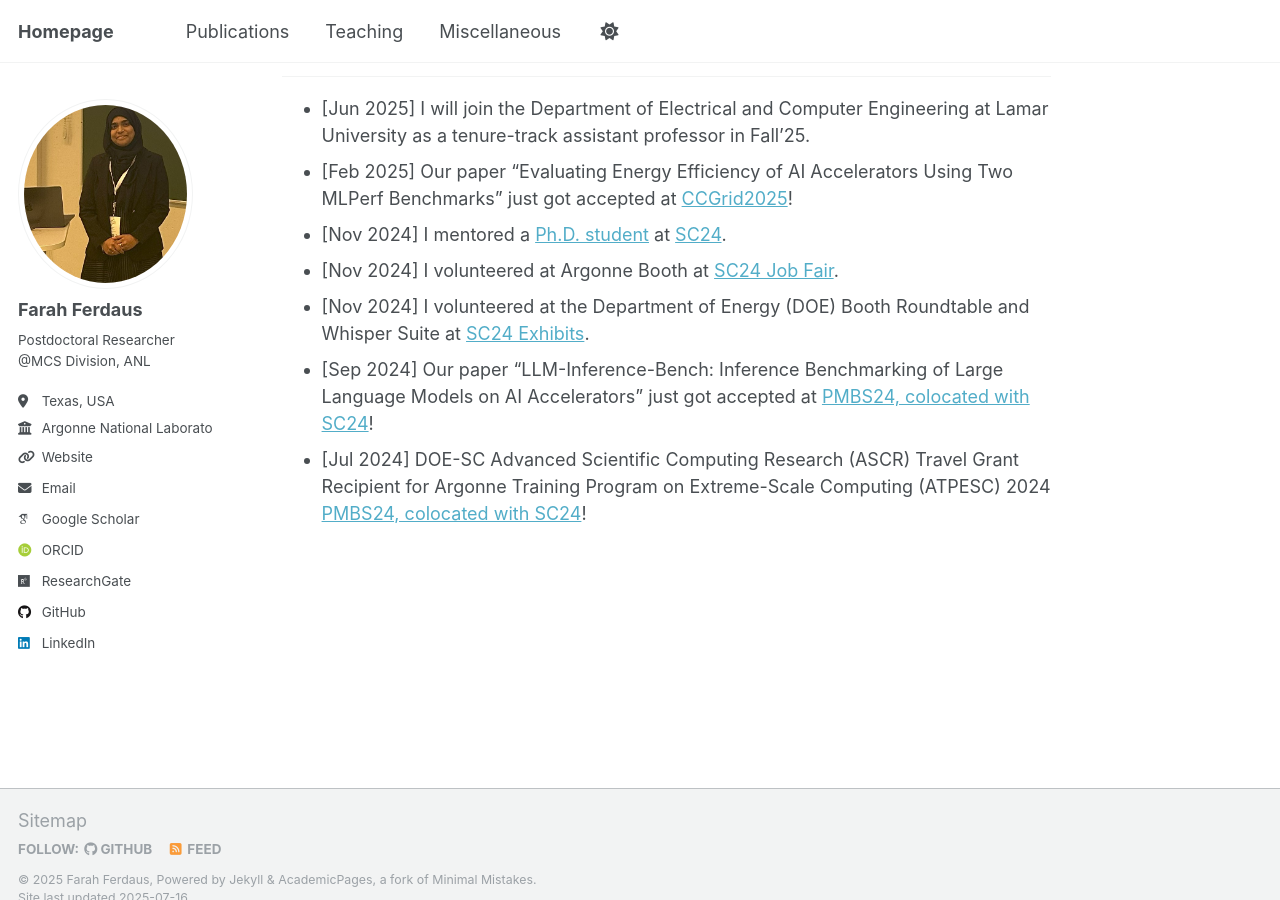
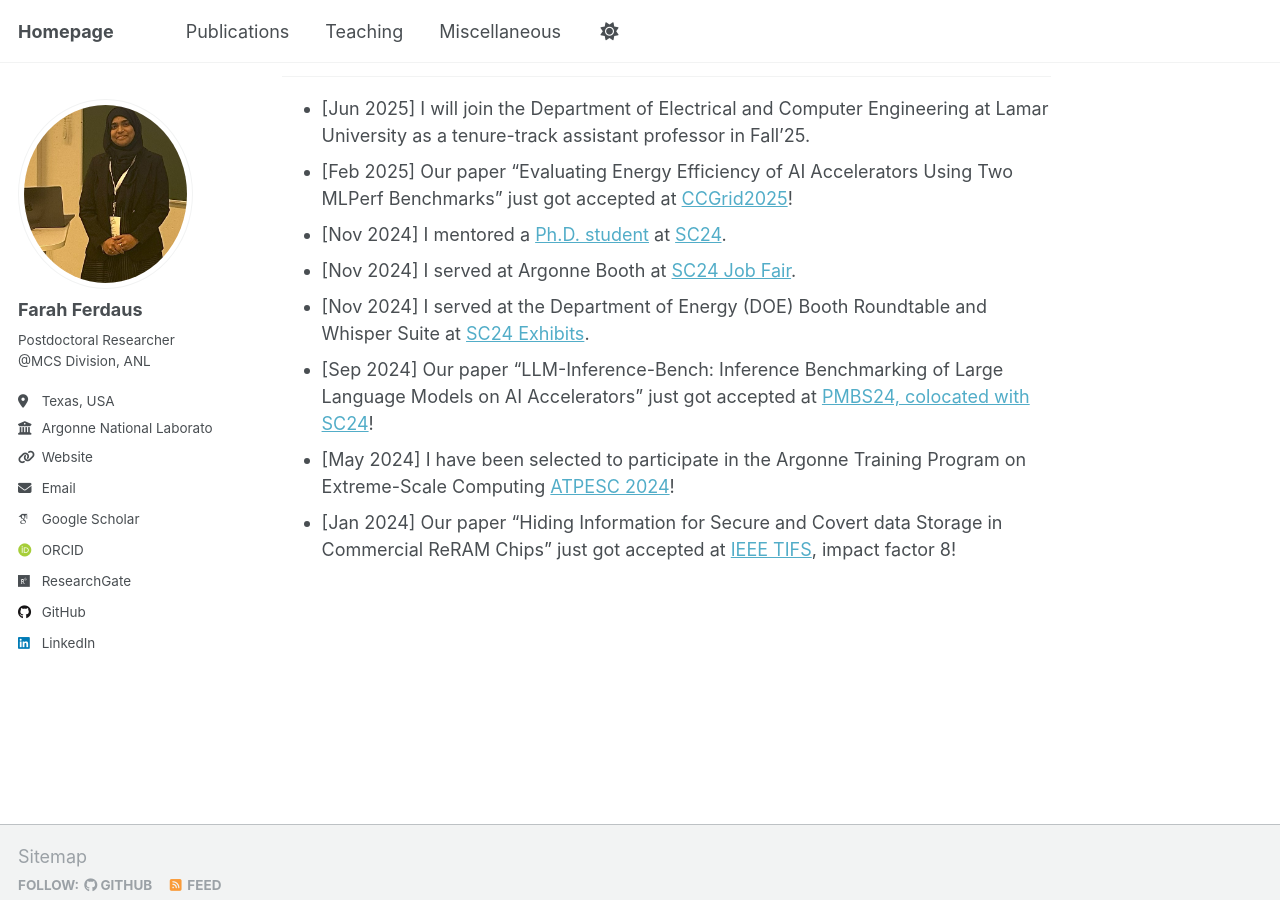
Before and after one commit to fferdaus/fferdaus.github.io, a Jekyll site: the page built from _pages/about.md, in a window 1280 px wide and 900 px high, scrolled down 1516 px. Built offline with Jekyll 4.4.1, drawn with Linux system fonts in a browser that asks for light colours; some web fonts are replaced.

Commit message:
Update about.md

```diff
--- a/_pages/about.md
+++ b/_pages/about.md
@@ -59,7 +59,8 @@ She has published numerous scientific articles, including journal articles, conf
 - [Jun 2025] I will join the Department of Electrical and Computer Engineering at Lamar University as a tenure-track assistant professor in Fall'25.
 - [Feb 2025] Our paper "Evaluating Energy Efficiency of AI Accelerators Using Two MLPerf Benchmarks" just got accepted at [CCGrid2025](https://site.uit.no/ccgrid2025/)!
 - [Nov 2024] I mentored a [Ph.D. student](https://www.linkedin.com/feed/update/urn:li:activity:7266566474553528321/) at [SC24](https://sc24.supercomputing.org/).
-- [Nov 2024] I volunteered at Argonne Booth at [SC24 Job Fair](https://sc24.supercomputing.org/program/job-fair/).
-- [Nov 2024] I volunteered at the Department of Energy (DOE) Booth Roundtable and Whisper Suite at [SC24 Exhibits](https://hallerickson.ungerboeck.com/prod/app85.cshtml?aat=peuh5vlO6ZHi%2b47qjYZa18Xc2wJidCmeJEqz3QTdp0w%3d).
+- [Nov 2024] I served at Argonne Booth at [SC24 Job Fair](https://sc24.supercomputing.org/program/job-fair/).
+- [Nov 2024] I served at the Department of Energy (DOE) Booth Roundtable and Whisper Suite at [SC24 Exhibits](https://hallerickson.ungerboeck.com/prod/app85.cshtml?aat=peuh5vlO6ZHi%2b47qjYZa18Xc2wJidCmeJEqz3QTdp0w%3d).
 - [Sep 2024] Our paper "LLM-Inference-Bench: Inference Benchmarking of Large Language Models on AI Accelerators" just got accepted at [PMBS24, colocated with SC24](https://sc24.conference-program.com/session/?sess=sess748)!
-- [Jul 2024] DOE-SC Advanced Scientific Computing Research (ASCR) Travel Grant Recipient for Argonne Training Program on Extreme-Scale Computing (ATPESC) 2024 [PMBS24, colocated with SC24](https://sc24.conference-program.com/session/?sess=sess748)!
+- [May 2024] I have been selected to participate in the Argonne Training Program on Extreme-Scale Computing [ATPESC 2024](https://extremecomputingtraining.anl.gov/)!
+- [Jan 2024] Our paper "Hiding Information for Secure and Covert data Storage in Commercial ReRAM Chips" just got accepted at [IEEE TIFS](https://ieeexplore.ieee.org/xpl/RecentIssue.jsp?punumber=10206), impact factor 8!
```
